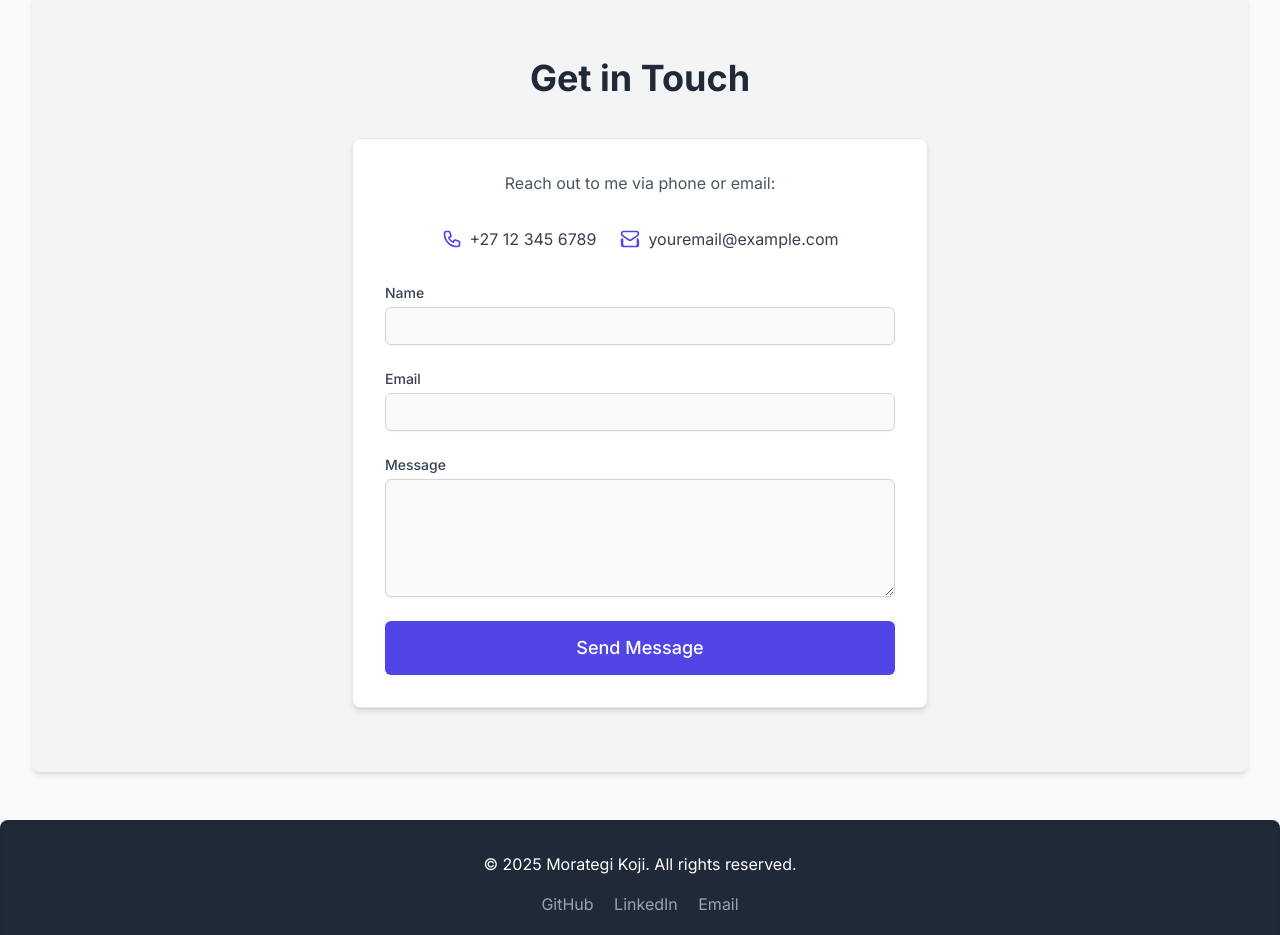
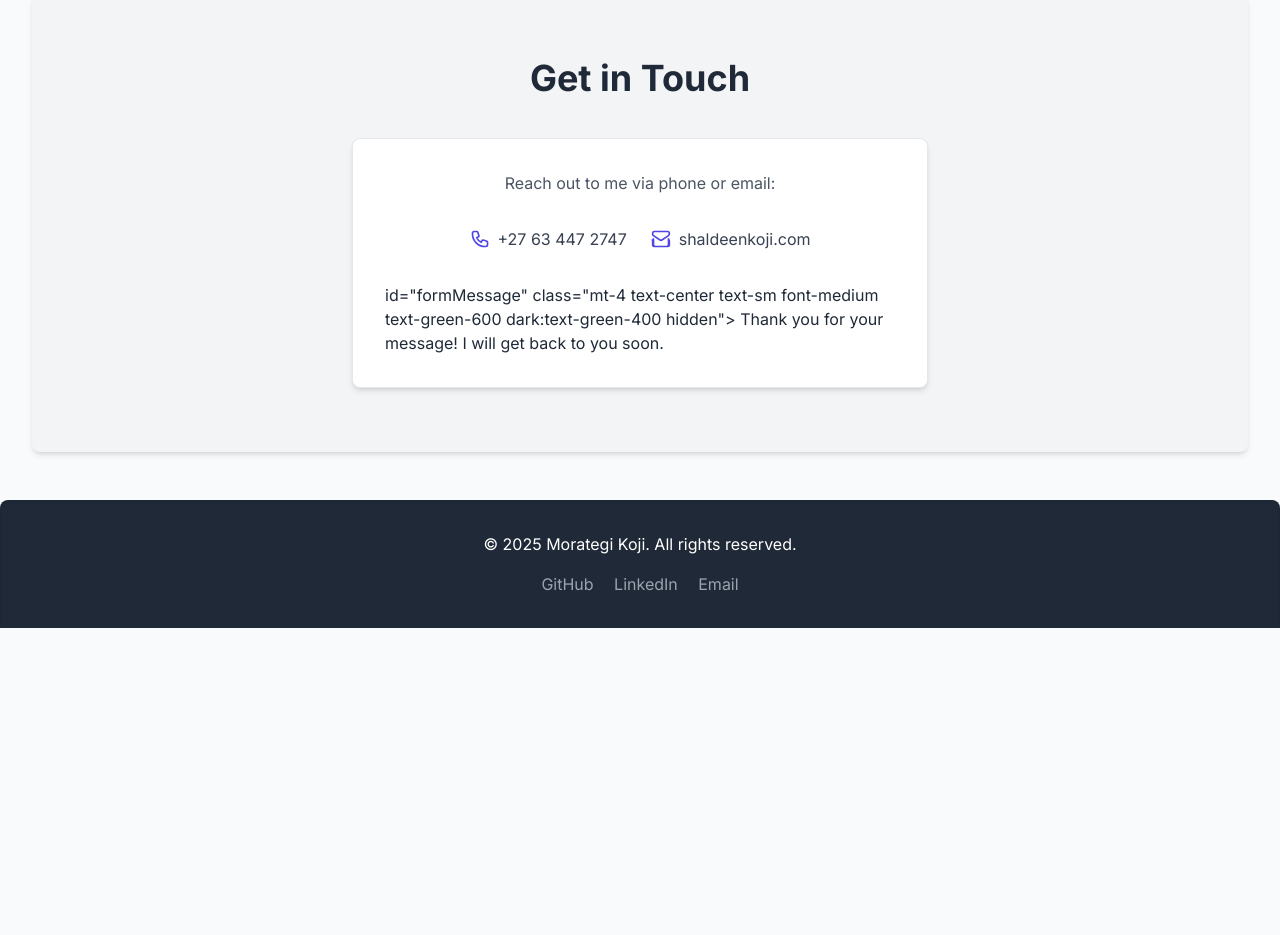
Before and after one commit to Shaldeen/MyVirtualCV, a plain HTML site: page index.html in a window 1280 px wide. Shown: the part 2520-3455 px from the top of the page. After the commit the page ends 3148 px from the top, so only its background shows below. Drawn offline with nearby package versions, Linux system fonts and the light colour scheme.

Commit message:
Delete and Update contact Information.

```diff
--- a/index.html
+++ b/index.html
@@ -170,35 +170,15 @@
                     <div class="flex flex-col sm:flex-row justify-center items-center space-y-2 sm:space-y-0 sm:space-x-6 text-gray-700 dark:text-gray-200 mb-8">
                         <div class="flex items-center space-x-2">
                             <svg class="w-5 h-5 text-indigo-600" fill="none" stroke="currentColor" viewBox="0 0 24 24" xmlns="http://www.w3.org/2000/svg"><path stroke-linecap="round" stroke-linejoin="round" stroke-width="2" d="M3 5a2 2 0 012-2h3.28a1 1 0 01.948.684l1.498 4.493a1 1 0 01-.502 1.21l-2.257 1.13a11.042 11.042 0 005.516 5.516l1.13-2.257a1 1 0 011.21-.502l4.493 1.498a1 1 0 01.684.949V19a2 2 0 01-2 2h-1C9.716 21 3 14.284 3 6V5z"></path></svg>
-                            <a href="tel:+27123456789" class="hover:text-indigo-600 transition-colors duration-200">+27 12 345 6789</a>
+                            <a href="tel:+27123456789" class="hover:text-indigo-600 transition-colors duration-200">+27 63 447 2747</a>
                         </div>
                         <div class="flex items-center space-x-2">
                             <svg class="w-5 h-5 text-indigo-600" fill="none" stroke="currentColor" viewBox="0 0 24 24" xmlns="http://www.w3.org/2000/svg"><path stroke-linecap="round" stroke-linejoin="round" stroke-width="2" d="M3 8l7.89 5.26a2 2 0 002.22 0L21 8m-18 4v7a2 2 0 002 2h14a2 2 0 002-2v-7M3 8l-.707-.707A2 2 0 012 6V5a2 2 0 012-2h16a2 2 0 012 2v1a2 2 0 01-.293.707L21 8m-18 4l-1.414 1.414A2 2 0 012 14v5a2 2 0 002 2h16a2 2 0 002-2v-5a2 2 0 01-.586-1.414L21 12"></path></svg>
-                            <a href="mailto:youremail@example.com" class="hover:text-indigo-600 transition-colors duration-200">youremail@example.com</a>
+                            <a href="mailto:youremail@example.com" class="hover:text-indigo-600 transition-colors duration-200">shaldeenkoji.com</a>
                         </div>
                     </div>
-                    <form id="contactForm" class="space-y-6">
-                        <div>
-                            <label for="name" class="block text-sm font-medium text-gray-700 dark:text-gray-200">Name</label>
-                            <input type="text" id="name" name="name" required
-                                class="mt-1 block w-full px-4 py-2 border border-gray-300 dark:border-gray-600 rounded-md shadow-sm focus:ring-indigo-500 focus:border-indigo-500 sm:text-sm bg-gray-50 dark:bg-gray-700 dark:text-white">
-                        </div>
-                        <div>
-                            <label for="email" class="block text-sm font-medium text-gray-700 dark:text-gray-200">Email</label>
-                            <input type="email" id="email" name="email" required
-                                class="mt-1 block w-full px-4 py-2 border border-gray-300 dark:border-gray-600 rounded-md shadow-sm focus:ring-indigo-500 focus:border-indigo-500 sm:text-sm bg-gray-50 dark:bg-gray-700 dark:text-white">
-                        </div>
-                        <div>
-                            <label for="message" class="block text-sm font-medium text-gray-700 dark:text-gray-200">Message</label>
-                            <textarea id="message" name="message" rows="5" required
-                                class="mt-1 block w-full px-4 py-2 border border-gray-300 dark:border-gray-600 rounded-md shadow-sm focus:ring-indigo-500 focus:border-indigo-500 sm:text-sm bg-gray-50 dark:bg-gray-700 dark:text-white"></textarea>
-                        </div>
-                        <button type="submit"
-                            class="w-full flex justify-center py-3 px-4 border border-transparent rounded-md shadow-sm text-lg font-medium text-white bg-indigo-600 hover:bg-indigo-700 focus:outline-none focus:ring-2 focus:ring-offset-2 focus:ring-indigo-500 transition-all duration-300">
-                            Send Message
-                        </button>
-                    </form>
-                    <div id="formMessage" class="mt-4 text-center text-sm font-medium text-green-600 dark:text-green-400 hidden">
+                    <div>
+                    </div>id="formMessage" class="mt-4 text-center text-sm font-medium text-green-600 dark:text-green-400 hidden">
                         Thank you for your message! I will get back to you soon.
                     </div>
                 </div>
```
